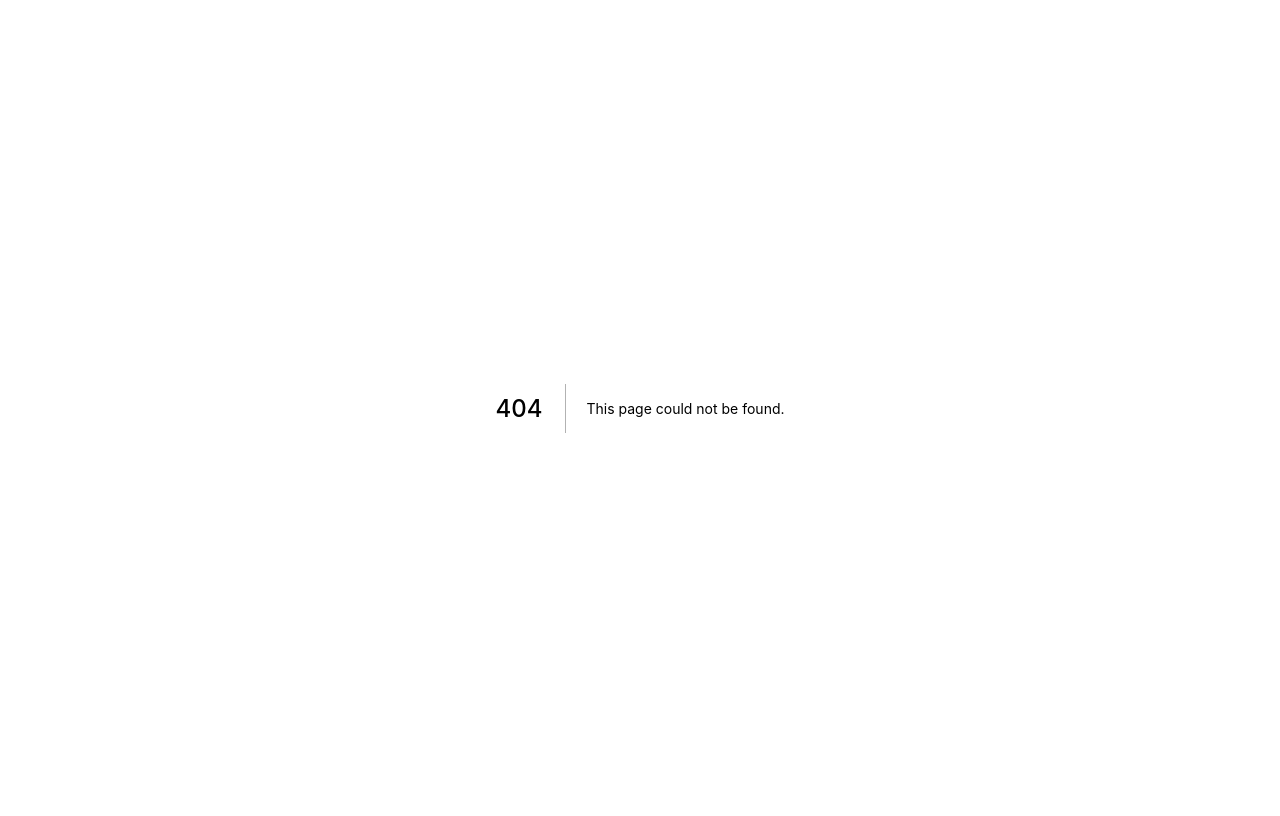
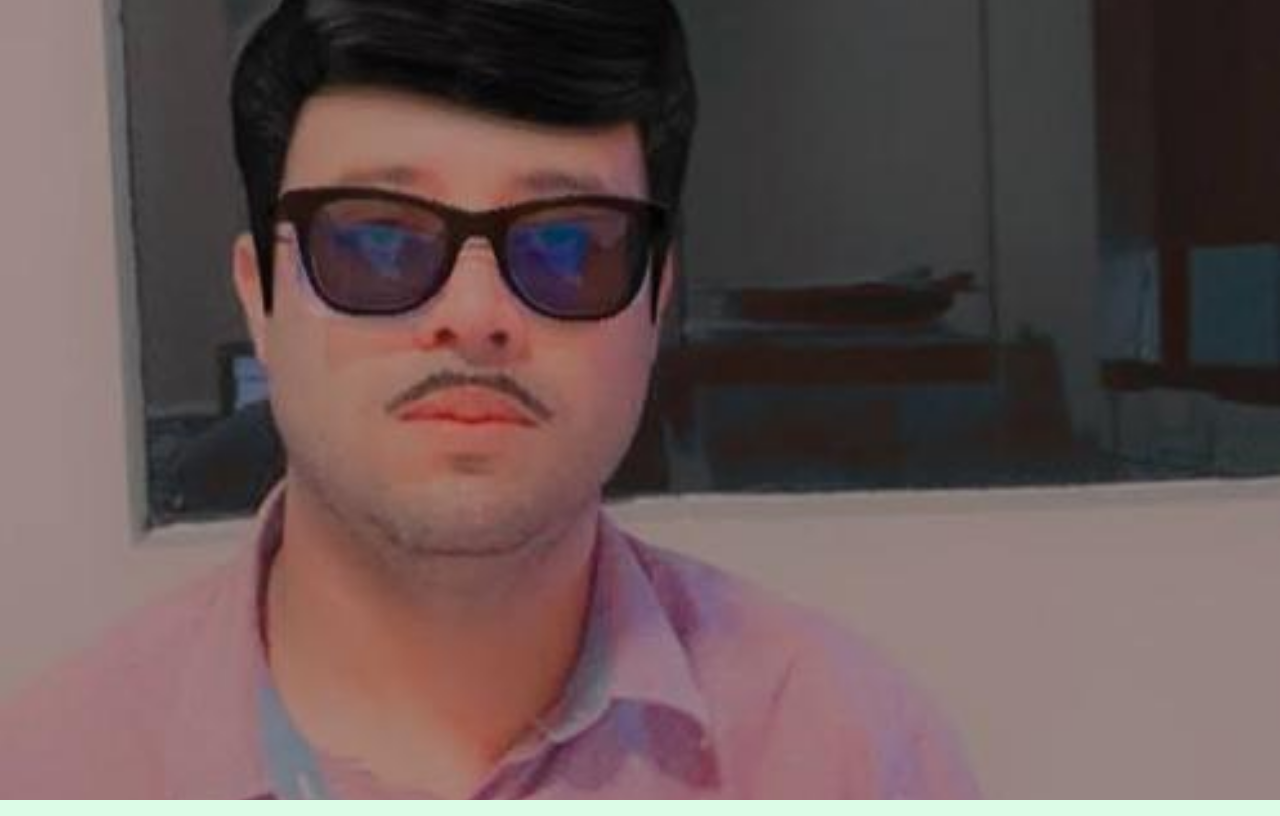
Before and after one commit to Laylsons3/atalhos, a Next.js app: page /jackprincipelindo in a window 1280 px wide. Before the commit this address had no page. Built offline with nearby package versions, Linux system fonts and the light colour scheme.

Commit message:
adicionando uma página pro jackson

```diff
--- a/package.json
+++ b/package.json
@@ -11,7 +11,8 @@
   "dependencies": {
     "next": "^12.2.2",
     "react": "^18.2.0",
-    "react-dom": "^18.2.0"
+    "react-dom": "^18.2.0",
+    "react-qr-code": "^2.0.11"
   },
   "devDependencies": {
     "autoprefixer": "^10.4.7",
--- /dev/null
+++ b/src/pages/jackprincipelindo.js
@@ -0,0 +1,19 @@
+import QRCode from "react-qr-code";
+import Image from "next/image";
+
+const Jack = () => {
+  const code = "https://atalho-cnd-laylsons3.vercel.app/jackprincipelindo";
+  return (
+    <div className="w-full h-screen">
+      <Image
+        className="object-cover"
+        src="/jack.jpeg"
+        alt="jack"
+        layout="fill"
+      />
+      {/* <QRCode value={code} /> */}
+    </div>
+  );
+};
+
+export default Jack;
```
Also changed, not shown: public/jack.jpeg (added), 1 other file (tests, documents, lock files or other folders).
